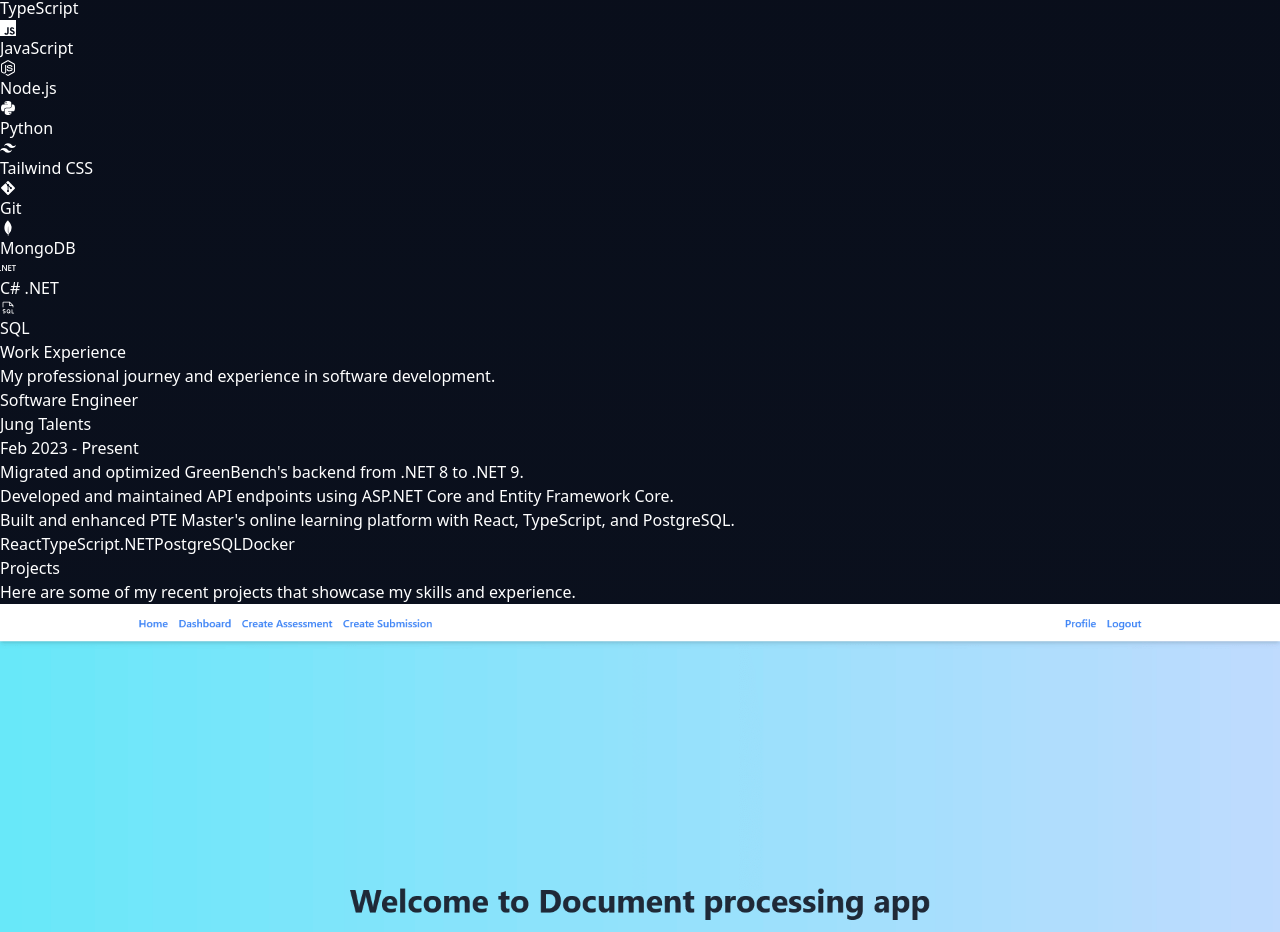
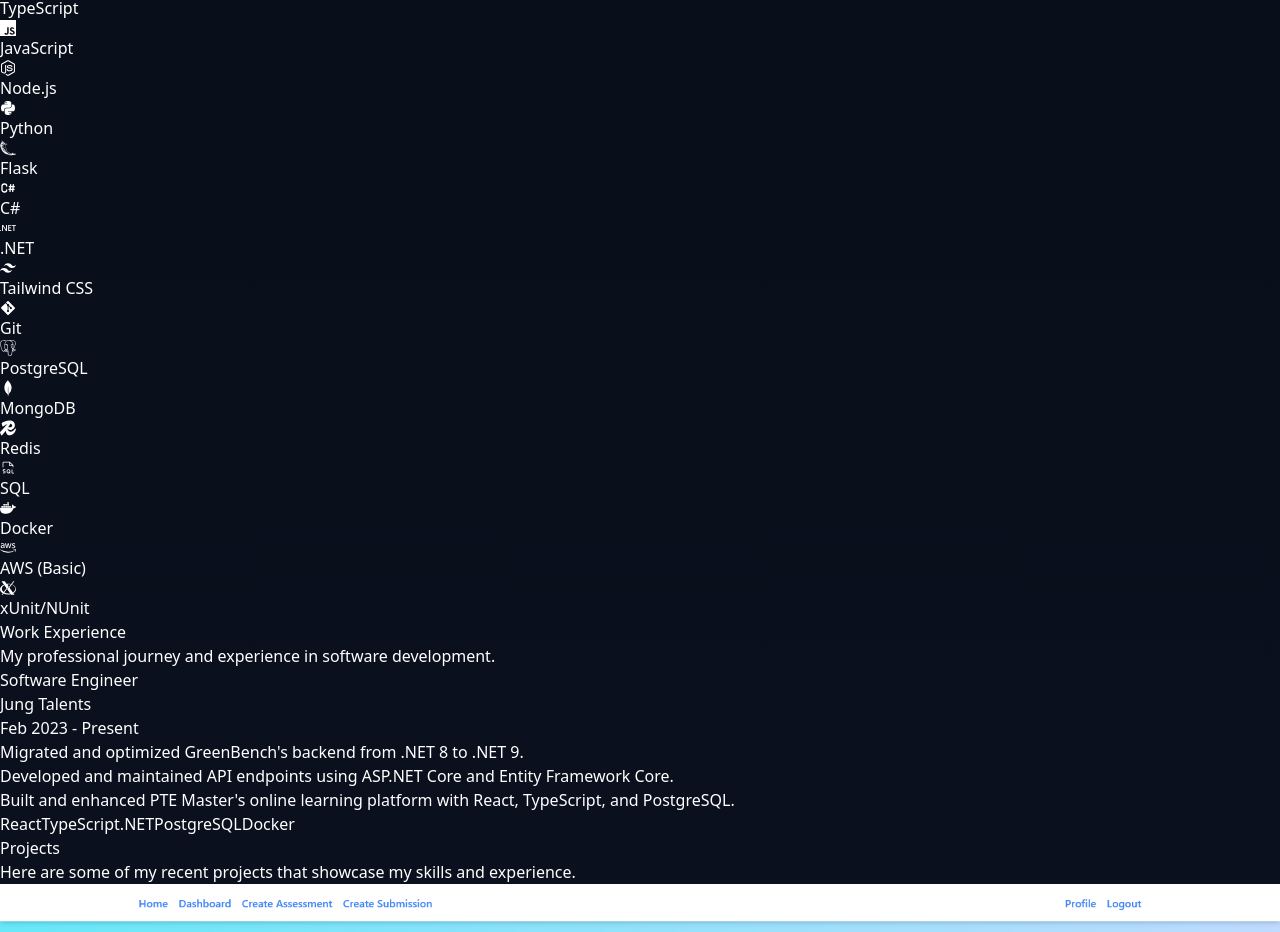
Before and after one commit to ctru0009/portfolio, a React (Vite) app: page / in a window 1280 px wide. Shown: the part 2936-3868 px from the top of the page. Built offline with nearby package versions, Linux system fonts and the light colour scheme.

Commit message:
Add additional skills to Skills component for enhanced representation

```diff
--- a/src/components/skills/Skills.tsx
+++ b/src/components/skills/Skills.tsx
@@ -1,13 +1,19 @@
-import { FaReact, FaNodeJs, FaPython, FaGitAlt } from "react-icons/fa";
+import { FaReact, FaNodeJs, FaPython, FaGitAlt, FaAws } from "react-icons/fa";
 import {
   SiTypescript,
   SiJavascript,
   SiTailwindcss,
   SiMongodb,
   SiDotnet,
+  SiFlask,
+  SiPostgresql,
+  SiRedis,
+  SiDocker,
+  SiXdotorg,
 } from "react-icons/si";
 import { PiFileSqlLight } from "react-icons/pi";
 import SkillItem from "./SkillItem";
+import { TbBrandCSharp } from "react-icons/tb";
 const Skills = () => {
   const skills = [
     { name: "React", icon: <FaReact className="text-4xl text-[#61DAFB]" /> },
@@ -21,20 +27,36 @@
     },
     { name: "Node.js", icon: <FaNodeJs className="text-4xl text-[#339933]" /> },
     { name: "Python", icon: <FaPython className="text-4xl text-[#3776AB]" /> },
+    { name: "Flask", icon: <SiFlask className="text-4xl text-[#000000]" /> },
+    { name: "C#", icon: <TbBrandCSharp className="text-4xl text-[#9B4993]" /> },
+    { name: ".NET", icon: <SiDotnet className="text-4xl text-[#502bd4]" /> },
     {
       name: "Tailwind CSS",
       icon: <SiTailwindcss className="text-4xl text-[#06B6D4]" />,
     },
     { name: "Git", icon: <FaGitAlt className="text-4xl text-[#F05032]" /> },
     {
+      name: "PostgreSQL",
+      icon: <SiPostgresql className="text-4xl text-[#336791]" />,
+    },
+    {
       name: "MongoDB",
       icon: <SiMongodb className="text-4xl text-[#47A248]" />,
     },
-    { name: "C# .NET", icon: <SiDotnet className="text-4xl text-[#502bd4]" /> },
+    { name: "Redis", icon: <SiRedis className="text-4xl text-[#DC382D]" /> },
     {
       name: "SQL",
       icon: <PiFileSqlLight className="text-4xl text-[#f29111]" />,
     },
+    { name: "Docker", icon: <SiDocker className="text-4xl text-[#2496ED]" /> },
+    {
+      name: "AWS (Basic)",
+      icon: <FaAws className="text-4xl text-[#FF9900]" />,
+    },
+    {
+      name: "xUnit/NUnit",
+      icon: <SiXdotorg className="text-4xl text-[#8B0000]" />,
+    }, // No specific icon, using a placeholder
   ];
 
   return (
```
